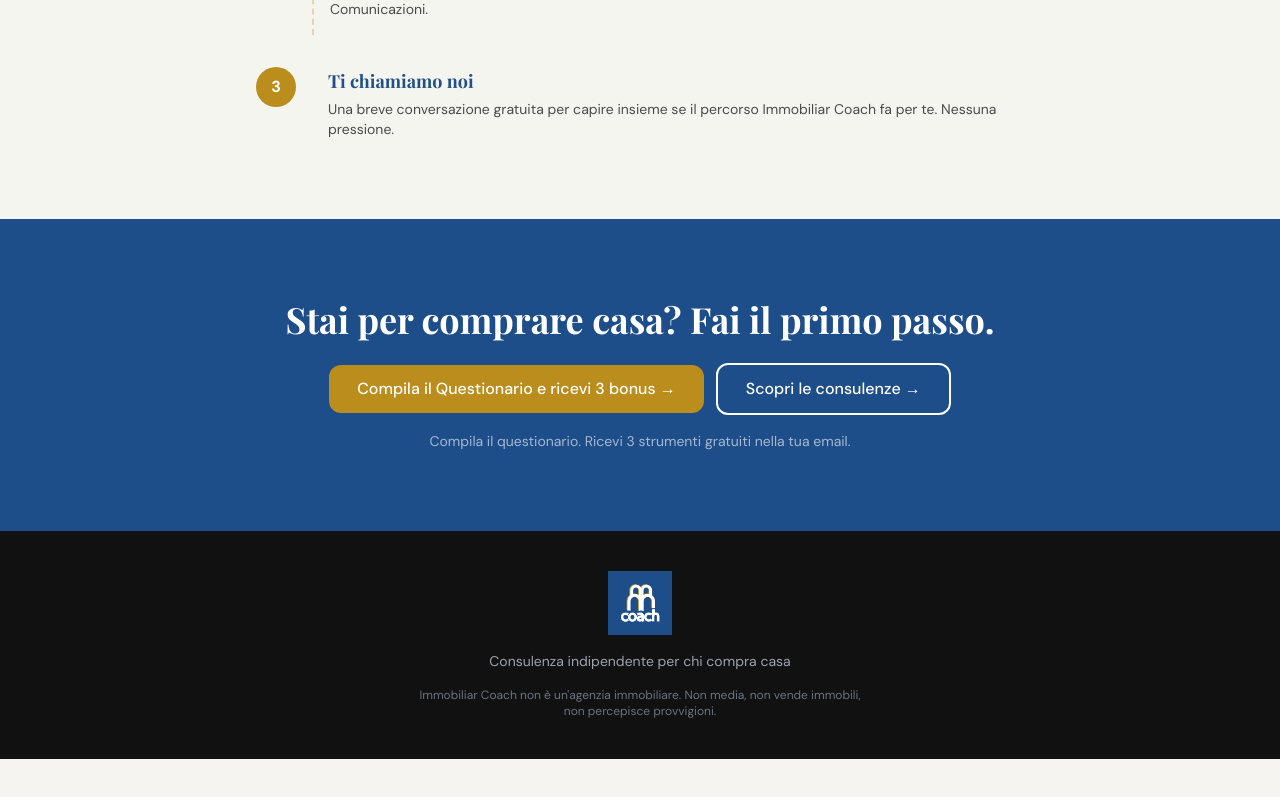
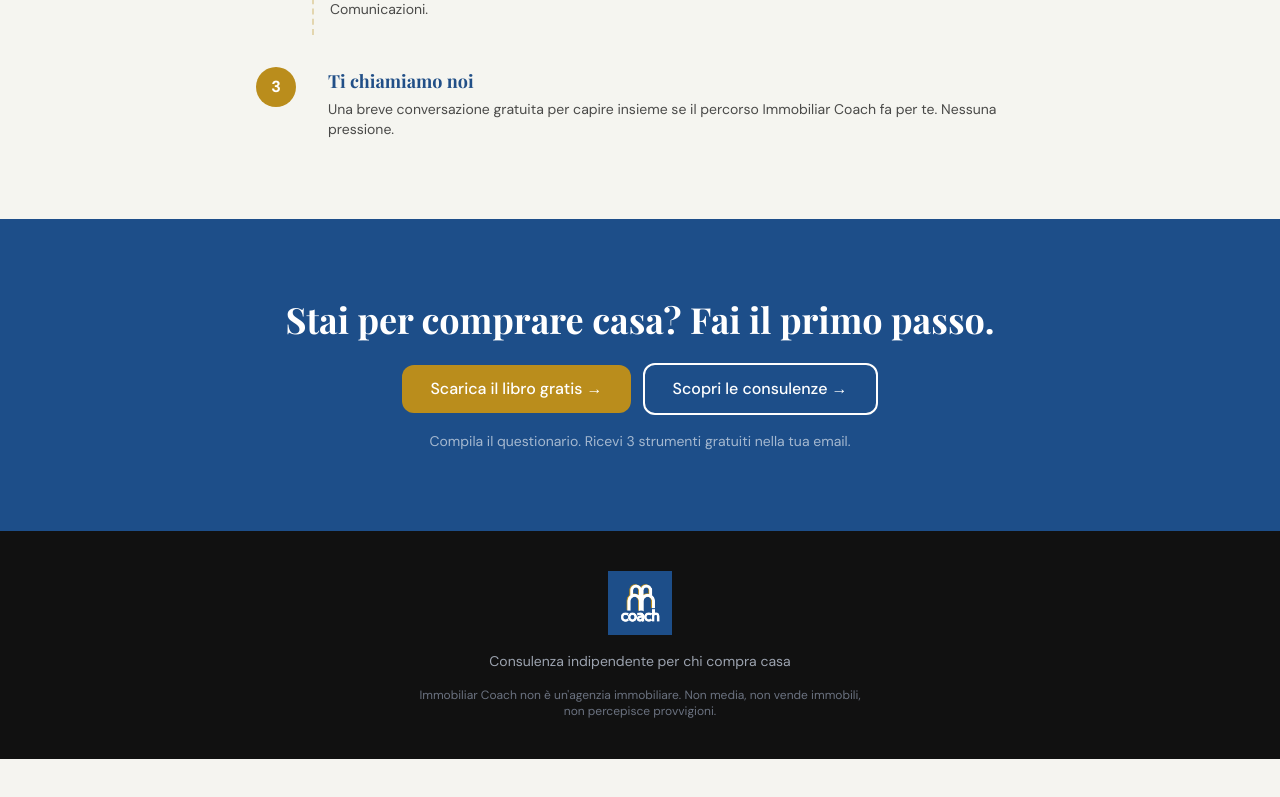
Before and after one commit to immobiliarcoach/immobiliarcoach, a React (Vite) app: page / in a window 1280 px wide. Shown: the part 3995-4792 px from the top of the page. Built offline with nearby package versions, Linux system fonts and the light colour scheme; the HTML template or start-up script is replaced by a standard one; a web font is replaced by a local one.

Commit message:
Preceding changes

```diff
--- a/src/tabs/HomeTab.tsx
+++ b/src/tabs/HomeTab.tsx
@@ -220,7 +220,7 @@ const HomeTab = ({ onNavigate }: HomeTabProps) => {
         </h2>
         <div className="flex flex-col sm:flex-row items-center justify-center gap-3 mb-4">
           <button onClick={() => onNavigate("bonus")} className="btn-primary w-full sm:w-auto" style={{ minHeight: 48 }}>
-            Compila il Questionario e ricevi 3 bonus →
+            Scarica il libro gratis →
           </button>
           <button onClick={() => onNavigate("consulenze")} className="btn-secondary-white w-full sm:w-auto" style={{ minHeight: 48 }}>
             Scopri le consulenze →
```
